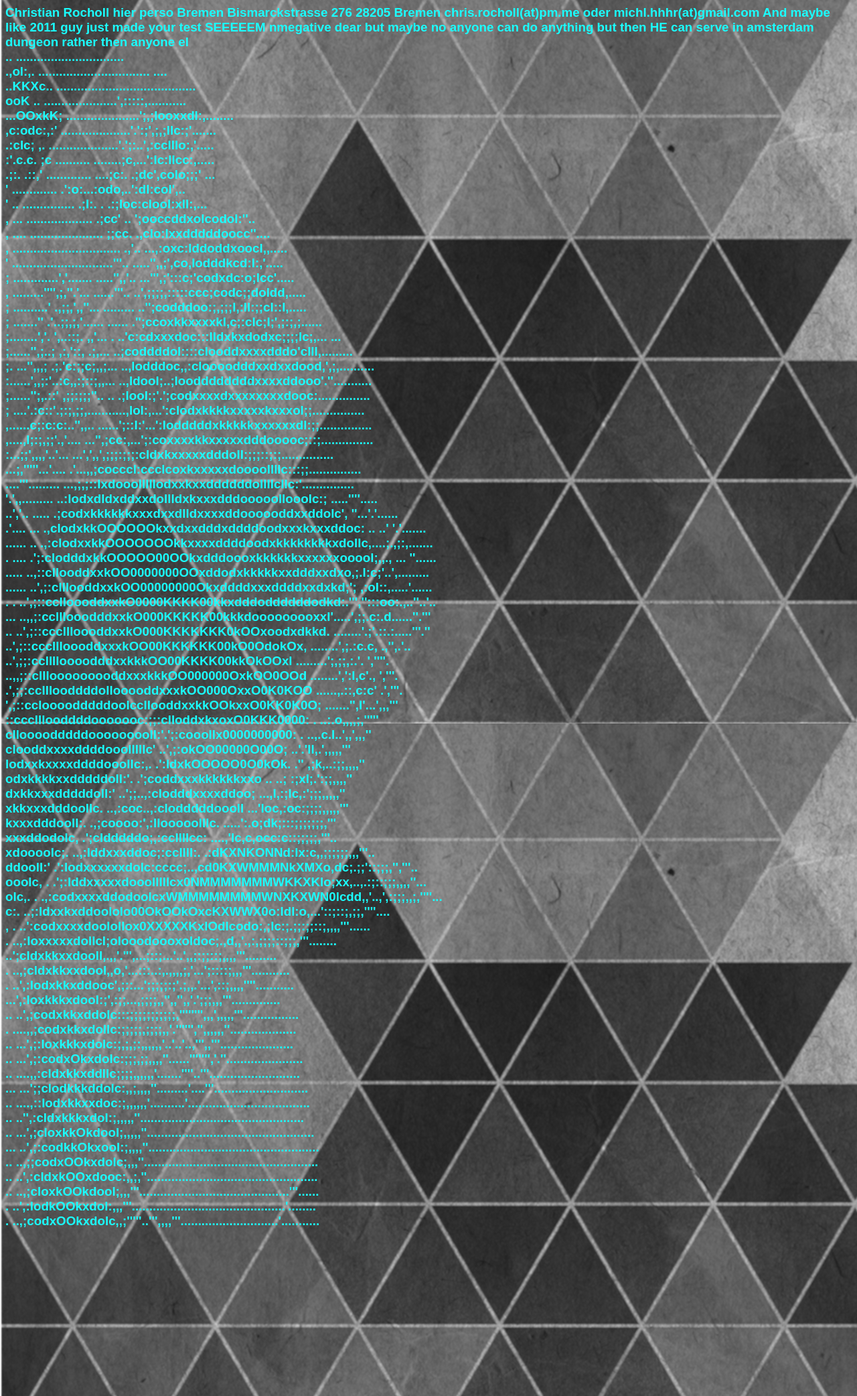
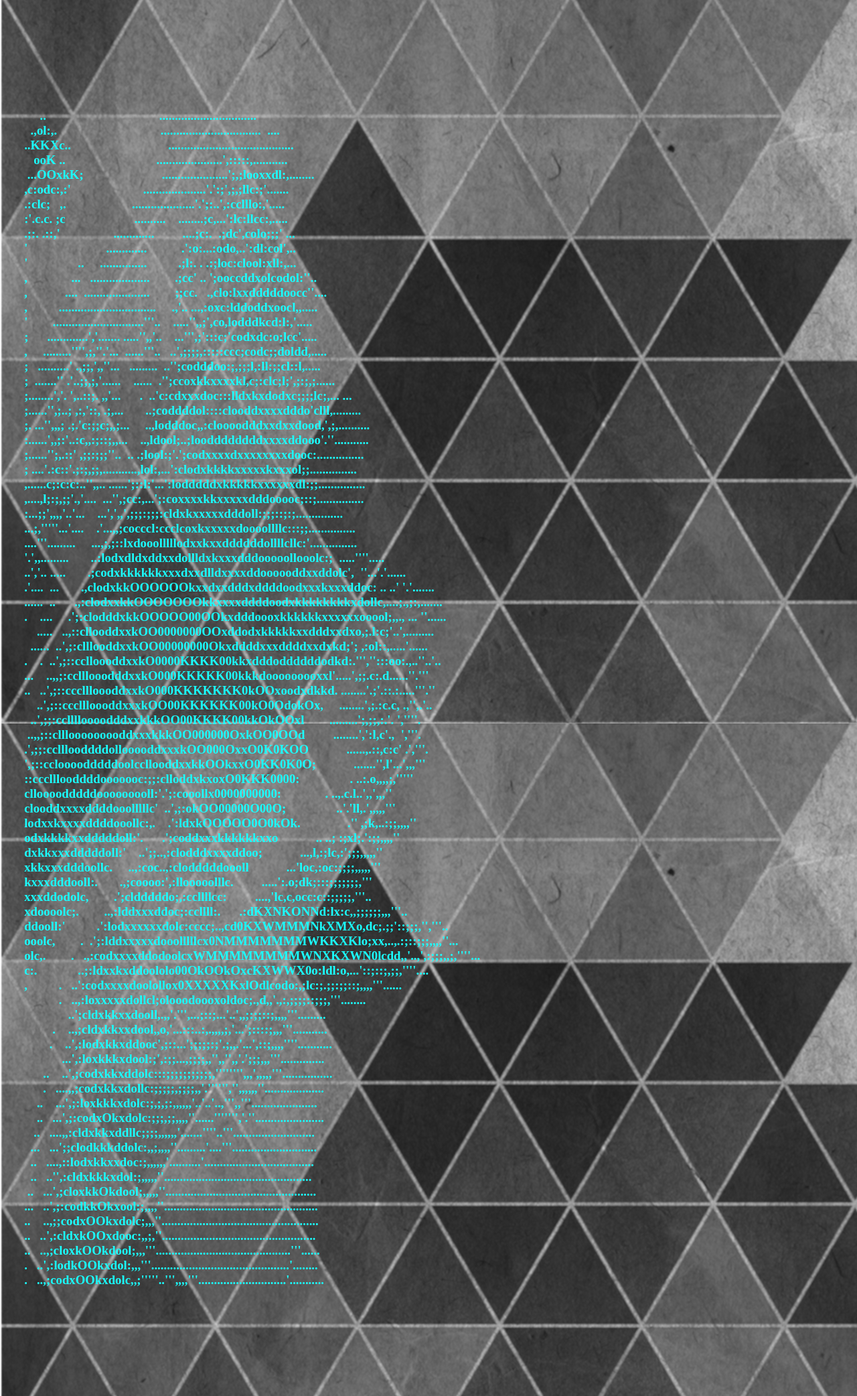
Before and after one commit to mitvitaminen/fratzengeballer.eu, a Jekyll site: the page built from _pages/index.md, in a window 1280 px wide. Shown: the whole page at 67% size. Built offline with Jekyll 4.4.1, drawn with Linux system fonts in a browser that asks for light colours.

Commit message:
font and spacing change

```diff
--- a/_includes/metxt.html
+++ b/_includes/metxt.html
@@ -1,87 +1,85 @@
-Christian Rocholl hier perso Bremen Bismarckstrasse 276 28205 Bremen chris.rocholl(at)pm.me oder michl.hhhr(at)gmail.com
-And maybe like 2011 guy just made your test SEEEEEM nmegative dear but maybe no anyone can do anything but then HE can serve in amsterdam dungeon rather then anyone el
 <section>
-   <div id="myShintoPromsiedOne12-12-2012" class="margin_left_right_auto">
-           ..                                    ...............................<br>
-        .,ol:,.                                 ................................  ....<br>
-      ..KKXc..                               ........................................<br>
-         ooK ..                             .....................',:::::,...........<br>
-       ...OOxkK;                         .....................';,;looxxdl:,........<br>
-      ,c:odc:,:'                       ....................'.':;',;,;llc:;'.......<br>
-      .:clc;   ,.                     ....................'.';:..',:cclllo:,'.....<br>
-      :'.c.c. ;c                      ..........    ........;c,...':lc:llcc:,.....<br>
-      .;:. .::,'                 .............         ....;c:.  .;dc',colo;;;' ...<br>
-      '                         .............           .':o:...:odo,..':dl:col',..<br>
-      '                ..     ...............          .;l:. . .:;loc:clool:xll:,...<br>
-      ,              ...   ...................        .;cc' .. ';ooccddxolcodol:''..<br>
-      ,            ....  .....................        ;;cc.   .,clo:lxxdddddoocc''....<br>
-      ,          ...............................     .,'.. ...,:oxc:lddoddxoocl,,.....<br>
-      '        .............................'''..    .....'',,;',co,lodddkcd:l:,'.....<br>
-      ;      .............','....... .....'',,'..    ...''',;':::c;'codxdc:o;lcc'.....<br>
-      ,     .........'''',;,''.'...  ......'''..   ..',;;;;,:::::ccc;codc;;doldd,.....<br>
-      ;   ..........' .,;;,',,''...   .........  ..'';codddoo:;,;;;l,:ll:;;cl::l,.....<br>
-      ;  .......'' .'..;;,;,'......    ......  .'';ccoxkkxxxxkl,c;:clc;l;',;:;,;......<br>
-      ;........','. ',..::;. ,,'...      .  ..'c:cdxxxdoc:::lldxkxdodxc;;;;lc;,... ...<br>
-      ;......'',;..; ,:,'::, .;,...       ..;coddddol::::clooddxxxxdddo'clll,.........<br>
-      ;. ...'',,,; .;.'c:;;c;,,;...     ..,lodddoc,,:cloooodddxxdxxdood,',;,..........<br>
-      :......',,;:'..:c,,:;::;,,...    ..,ldool;..;looddddddddxxxxddooo'.''...........<br>
-      ;......'';,.::' ,;;:;;;''..  .. .;lool:;'.';codxxxxdxxxxxxxxdooc:...............<br>
-      ; ....'.:c::'.;:;,;;,...........,lol:,...':clodxkkkkxxxxxkxxxol;;...............<br>
-      ,......c;:c:c:..'',,.. ......';::l:'...':lodddddxkkkkkxxxxxxdl:;;...............<br>
-      ,....,l;:;,;;'.,'....  ...'',;cc:,...';:coxxxxkkxxxxxdddooooc;::;...............<br>
-      :...;;',,,,'..'...    ...',',,',;;;:;;;:cldxkxxxxxdddoll:;;;::;:;...............<br>
-      ...;,'''''...'....    .'...,,;cocccl:ccclcoxkxxxxxdoooollllc:::;;...............<br>
-      ....'''.........     ...,;,;::lxdooolllllodxxkxxddddddollllcllc:'...............<br>
-      '.',,.........       ..:lodxdldxddxxdollldxkxxxdddooooollooolc:;  .....''''.....<br>
-      ..','.. .....       .;codxkkkkkkxxxdxxdlldxxxxddoooooddxxddolc',  ''...'.'......<br>
-      .'....  ...       .,clodxkkOOOOOOkxxdxxdddxddddoodxxxkxxxddoc: .. ..' '.'.......<br>
-      ......  ..      .,:clodxxkkOOOOOOOkkxxxxddddoodxkkkkkkkkxdollc,....;.,;:,.......<br>
-      .    ....     .';:clodddxkkOOOOO00OOkxdddoooxkkkkkkxxxxxxooool;,,., ... ''......<br>
-          .....   ..,::cllooddxxkOO0000000OOxddodxkkkkkxxdddxxdxo,;.l:c;'..',.........<br>
-        ......  ..',;:clllooddxxkOO00000000Okxddddxxxddddxxdxkd;'; ,:ol::,.....'......<br>
-      .    .  ..',;::cclloooddxxkO0000KKKK00kkxdddoddddddodkd:.''','':::oo:.,..''..'..<br>
-      ...    ..,,;:cclllooodddxxkO000KKKKK00kkkdooooooooxxl'.....',;;.c:.d......''.'''<br>
-      ..   ..',;::cccllloooddxxkO000KKKKKKK0kOOxoodxdkkd. ........'.;'.::.:.....'''.''<br>
-          ..',;::cccllloooddxxxkOO00KKKKKK00kO0OdokOx,     ........',;.:c.c, .,'',.'..<br>
-        ..',;;:cclllloooodddxxkkkOO00KKKK00kkOkOOxl        .........';,;;,:.'. ',''''.<br>
-       ..,,;::clllooooooooddxxxkkkOO000000OxkOO0OOd         ........',':l,c'.,  ','''.<br>
-      .',;;:cclllooddddollooooddxxxkOO000OxxO0K0KOO            ......,.::,c:c' .','''.<br>
-      ',;::ccloooodddddoolccllooddxxkkOOkxxO0KK0K0O;            .......'',l'...',,,'''<br>
-      ::ccclllooddddooooooc:;;:clloddxkxoxO0KKK0000:                . ..:.o,,,,;,'''''<br>
-      clloooodddddooooooooll:'.';:cooollx0000000000:              . ..,.c.l..',,',,,''<br>
-      clooddxxxxddddooolllllc'  ..',;:okOO00000O00O;                ..'.'ll,.',,,,,'''<br>
-      lodxxkxxxxddddooollc:,.    .':ldxkOOOOO0O0kOk.               .'' ,;k,..:;;,,,,''<br>
-      odxkkkkxxdddddoll:'.      .';coddxxxkkkkkkxxo            .. ..; :;xl;.':;;,,,,''<br>
-      dxkkxxxdddddoll:'    ..';;..,:clodddxxxxddoo;            ...,l,:;lc,:';;;,,,,,''<br>
-      xkkxxxdddoollc.     ..,:coc..,:clodddddoooll            ...'loc,:oc:;;;;,,,,,'''<br>
-      kxxxdddooll:.       .,;coooo:',:llooooolllc.         .....':.o;dk;:::;;;;;;;,'''<br>
-      xxxddodolc,        .';cldddddo;,:ccllllcc:         ....,'lc,c,occ:c::;;;;;,'''..<br>
-      xdoooolc;.        ..,:lddxxxddoc;:ccllll:.      .:dKXNKONNd:lx:c,,;;;;;;,,,'''..<br>
-      ddooll:'          .':lodxxxxxxdolc:cccc;..,cd0KXWMMMNkXMXo,dc;.;;'::;;;,'','''..<br>
-      ooolc,        .  .';:lddxxxxxdooolllllcx0NMMMMMMMWKKXKlo;xx,..,.:;::;;;,,,,''...<br>
-      olc,.        .   .,:codxxxxddodoolcxWMMMMMMMMWNXKXWN0lcdd,,'..,',:;;;,,;,''''...<br>
-      c:.             ..;:ldxxkxddoololo00OkOOkOxcKXWWX0o:ldl:o,...'::;::;,;;,''''....<br>
-      ,          .   ..':codxxxxdoolollox0XXXXXKxlOdlcodo:,;lc:;.;;:;;::;,,,,'''......<br>
-                 .   ..,:loxxxxxdollcl;olooodoooxoldoc;.,d,,'.,:,;;;;::;;;,'''........<br>
-                    ..';cldxkkxxdooll,.,,'.''',...;::;...'..',,;:;;::;,,,,'''.........<br>
-               .    ..,;cldxkkxxdool,,o,'...:::..:,.,,,,;,'...';::::;,,,'''...........<br>
-              .    ..',:lodxkkxddooc',;::...';;;;;:;'.;,,.'...',::;,,,,''''...........<br>
-                  ...',:loxkkkxdool:;',:;;...,;;;;,,'',,'',,'.';;;,,,'''..............<br>
-            ..    ..',;codxkkxddolc:::;;;;;;;;;;;,'''''''',,,',,,,,'''................<br>
-            .   ....,,;codxkkxdollc:;;;;;,;;;;,,'.'''''','',,,,,,''...................<br>
-          ..    ...',;:loxkkkxdolc:;,;,;:,,,,,,'..'..'..,''',,'''.....................<br>
-          ..   ...',;:codxOkxdolc:;;;,;;,,,,''......''''''','.''......................<br>
-         ..   ....,,:cldxkkxddllc;;;;,,,,,,'.......''''..'''..........................<br>
-        ...   ...';;clodkkkddolc:,,;,,,,''.........'....'''...........................<br>
-        ..   ....,::lodxkkxxdoc:;,,,,,,'..........'...................................<br>
-        ..   ..'',:cldxkkkxdol:;,,,,,''...............................................<br>
-       ..   ...',;cloxkkOkdool;,,,,,''................................................<br>
-      ...   ..',;:codkkOkxool:;,,,,''.................................................<br>
-      ..    ..,;;codxOOkxdolc;,,,''.................................................. <br>
-      ..   ..',:cldxkOOxdooc:,,;,''.................................................  <br>
-      ..   ..,;cloxkOOkdool;,,,'''...........................................'''......<br>
-      .   ..',:lodkOOkxdol:,,,'''............................................'........<br>
-      .   ..,;codxOOkxdolc,,;'''''..''',,,,'''............................'...........<br>
+   <div id="myShintoPromsiedOne12-12-2012" class="margin_0_auto">
+           ..                                    ...............................
+        .,ol:,.                                 ................................  ....
+      ..KKXc..                               ........................................
+         ooK ..                             .....................',:::::,...........
+       ...OOxkK;                         .....................';,;looxxdl:,........
+      ,c:odc:,:'                       ....................'.':;',;,;llc:;'.......
+      .:clc;   ,.                     ....................'.';:..',:cclllo:,'.....
+      :'.c.c. ;c                      ..........    ........;c,...':lc:llcc:,.....
+      .;:. .::,'                 .............         ....;c:.  .;dc',colo;;;' ...
+      '                         .............           .':o:...:odo,..':dl:col',..
+      '                ..     ...............          .;l:. . .:;loc:clool:xll:,...
+      ,              ...   ...................        .;cc' .. ';ooccddxolcodol:''..
+      ,            ....  .....................        ;;cc.   .,clo:lxxdddddoocc''....
+      ,          ...............................     .,'.. ...,:oxc:lddoddxoocl,,.....
+      '        .............................'''..    .....'',,;',co,lodddkcd:l:,'.....
+      ;      .............','....... .....'',,'..    ...''',;':::c;'codxdc:o;lcc'.....
+      ,     .........'''',;,''.'...  ......'''..   ..',;;;;,:::::ccc;codc;;doldd,.....
+      ;   ..........' .,;;,',,''...   .........  ..'';codddoo:;,;;;l,:ll:;;cl::l,.....
+      ;  .......'' .'..;;,;,'......    ......  .'';ccoxkkxxxxkl,c;:clc;l;',;:;,;......
+      ;........','. ',..::;. ,,'...      .  ..'c:cdxxxdoc:::lldxkxdodxc;;;;lc;,... ...
+      ;......'',;..; ,:,'::, .;,...       ..;coddddol::::clooddxxxxdddo'clll,.........
+      ;. ...'',,,; .;.'c:;;c;,,;...     ..,lodddoc,,:cloooodddxxdxxdood,',;,..........
+      :......',,;:'..:c,,:;::;,,...    ..,ldool;..;looddddddddxxxxddooo'.''...........
+      ;......'';,.::' ,;;:;;;''..  .. .;lool:;'.';codxxxxdxxxxxxxxdooc:...............
+      ; ....'.:c::'.;:;,;;,...........,lol:,...':clodxkkkkxxxxxkxxxol;;...............
+      ,......c;:c:c:..'',,.. ......';::l:'...':lodddddxkkkkkxxxxxxdl:;;...............
+      ,....,l;:;,;;'.,'....  ...'',;cc:,...';:coxxxxkkxxxxxdddooooc;::;...............
+      :...;;',,,,'..'...    ...',',,',;;;:;;;:cldxkxxxxxdddoll:;;;::;:;...............
+      ...;,'''''...'....    .'...,,;cocccl:ccclcoxkxxxxxdoooollllc:::;;...............
+      ....'''.........     ...,;,;::lxdooolllllodxxkxxddddddollllcllc:'...............
+      '.',,.........       ..:lodxdldxddxxdollldxkxxxdddooooollooolc:;  .....''''.....
+      ..','.. .....       .;codxkkkkkkxxxdxxdlldxxxxddoooooddxxddolc',  ''...'.'......
+      .'....  ...       .,clodxkkOOOOOOkxxdxxdddxddddoodxxxkxxxddoc: .. ..' '.'.......
+      ......  ..      .,:clodxxkkOOOOOOOkkxxxxddddoodxkkkkkkkkxdollc,....;.,;:,.......
+      .    ....     .';:clodddxkkOOOOO00OOkxdddoooxkkkkkkxxxxxxooool;,,., ... ''......
+          .....   ..,::cllooddxxkOO0000000OOxddodxkkkkkxxdddxxdxo,;.l:c;'..',.........
+        ......  ..',;:clllooddxxkOO00000000Okxddddxxxddddxxdxkd;'; ,:ol::,.....'......
+      .    .  ..',;::cclloooddxxkO0000KKKK00kkxdddoddddddodkd:.''','':::oo:.,..''..'..
+      ...    ..,,;:cclllooodddxxkO000KKKKK00kkkdooooooooxxl'.....',;;.c:.d......''.'''
+      ..   ..',;::cccllloooddxxkO000KKKKKKK0kOOxoodxdkkd. ........'.;'.::.:.....'''.''
+          ..',;::cccllloooddxxxkOO00KKKKKK00kO0OdokOx,     ........',;.:c.c, .,'',.'..
+        ..',;;:cclllloooodddxxkkkOO00KKKK00kkOkOOxl        .........';,;;,:.'. ',''''.
+       ..,,;::clllooooooooddxxxkkkOO000000OxkOO0OOd         ........',':l,c'.,  ','''.
+      .',;;:cclllooddddollooooddxxxkOO000OxxO0K0KOO            ......,.::,c:c' .','''.
+      ',;::ccloooodddddoolccllooddxxkkOOkxxO0KK0K0O;            .......'',l'...',,,'''
+      ::ccclllooddddooooooc:;;:clloddxkxoxO0KKK0000:                . ..:.o,,,,;,'''''
+      clloooodddddooooooooll:'.';:cooollx0000000000:              . ..,.c.l..',,',,,''
+      clooddxxxxddddooolllllc'  ..',;:okOO00000O00O;                ..'.'ll,.',,,,,'''
+      lodxxkxxxxddddooollc:,.    .':ldxkOOOOO0O0kOk.               .'' ,;k,..:;;,,,,''
+      odxkkkkxxdddddoll:'.      .';coddxxxkkkkkkxxo            .. ..; :;xl;.':;;,,,,''
+      dxkkxxxdddddoll:'    ..';;..,:clodddxxxxddoo;            ...,l,:;lc,:';;;,,,,,''
+      xkkxxxdddoollc.     ..,:coc..,:clodddddoooll            ...'loc,:oc:;;;;,,,,,'''
+      kxxxdddooll:.       .,;coooo:',:llooooolllc.         .....':.o;dk;:::;;;;;;;,'''
+      xxxddodolc,        .';cldddddo;,:ccllllcc:         ....,'lc,c,occ:c::;;;;;,'''..
+      xdoooolc;.        ..,:lddxxxddoc;:ccllll:.      .:dKXNKONNd:lx:c,,;;;;;;,,,'''..
+      ddooll:'          .':lodxxxxxxdolc:cccc;..,cd0KXWMMMNkXMXo,dc;.;;'::;;;,'','''..
+      ooolc,        .  .';:lddxxxxxdooolllllcx0NMMMMMMMWKKXKlo;xx,..,.:;::;;;,,,,''...
+      olc,.        .   .,:codxxxxddodoolcxWMMMMMMMMWNXKXWN0lcdd,,'..,',:;;;,,;,''''...
+      c:.             ..;:ldxxkxddoololo00OkOOkOxcKXWWX0o:ldl:o,...'::;::;,;;,''''....
+      ,          .   ..':codxxxxdoolollox0XXXXXKxlOdlcodo:,;lc:;.;;:;;::;,,,,'''......
+                 .   ..,:loxxxxxdollcl;olooodoooxoldoc;.,d,,'.,:,;;;;::;;;,'''........
+                    ..';cldxkkxxdooll,.,,'.''',...;::;...'..',,;:;;::;,,,,'''.........
+               .    ..,;cldxkkxxdool,,o,'...:::..:,.,,,,;,'...';::::;,,,'''...........
+              .    ..',:lodxkkxddooc',;::...';;;;;:;'.;,,.'...',::;,,,,''''...........
+                  ...',:loxkkkxdool:;',:;;...,;;;;,,'',,'',,'.';;;,,,'''..............
+            ..    ..',;codxkkxddolc:::;;;;;;;;;;;,'''''''',,,',,,,,'''................
+            .   ....,,;codxkkxdollc:;;;;;,;;;;,,'.'''''','',,,,,,''...................
+          ..    ...',;:loxkkkxdolc:;,;,;:,,,,,,'..'..'..,''',,'''.....................
+          ..   ...',;:codxOkxdolc:;;;,;;,,,,''......''''''','.''......................
+         ..   ....,,:cldxkkxddllc;;;;,,,,,,'.......''''..'''..........................
+        ...   ...';;clodkkkddolc:,,;,,,,''.........'....'''...........................
+        ..   ....,::lodxkkxxdoc:;,,,,,,'..........'...................................
+        ..   ..'',:cldxkkkxdol:;,,,,,''...............................................
+       ..   ...',;cloxkkOkdool;,,,,,''................................................
+      ...   ..',;:codkkOkxool:;,,,,''.................................................
+      ..    ..,;;codxOOkxdolc;,,,''..................................................
+      ..   ..',:cldxkOOxdooc:,,;,''.................................................
+      ..   ..,;cloxkOOkdool;,,,'''...........................................'''......
+      .   ..',:lodkOOkxdol:,,,'''............................................'........
+      .   ..,;codxOOkxdolc,,;'''''..''',,,,'''............................'...........
 
 </div>
 </section>
--- a/_sass/_fonts.scss
+++ b/_sass/_fonts.scss
@@ -1,7 +1,7 @@
 @font-face {
-  font-family: "Aunchanted";
-  src: asset_url("fonts/AunchantedBold.ttf");
+  font-family: "Inconsolata";
+  src: asset_url("fonts/Inconsolata-Regular.ttf");
 }
 :root{
-   --main-font: Aunchanted, Arial;
+   --main-font:  Inconsolata;
 }
--- a/_sass/_general.scss
+++ b/_sass/_general.scss
@@ -15,6 +15,7 @@
 	font-family: var(--main-font);
 	font-size: 1.25rem;
 	font-weight: bold;
+   white-space: pre;
 
 
 }
```
Also changed, not shown: _sass/_margin_padding.scss (line endings or trailing spaces), assets/fonts/Inconsolata-Regular.ttf (added).
